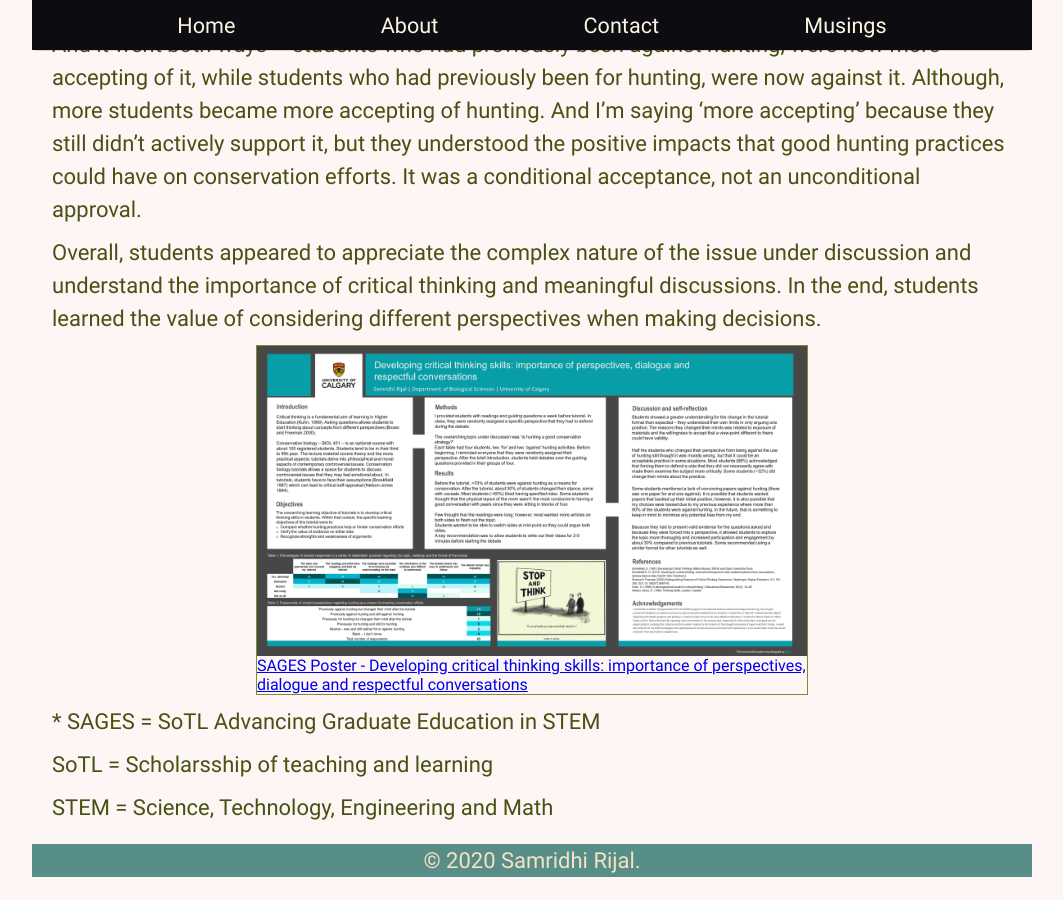
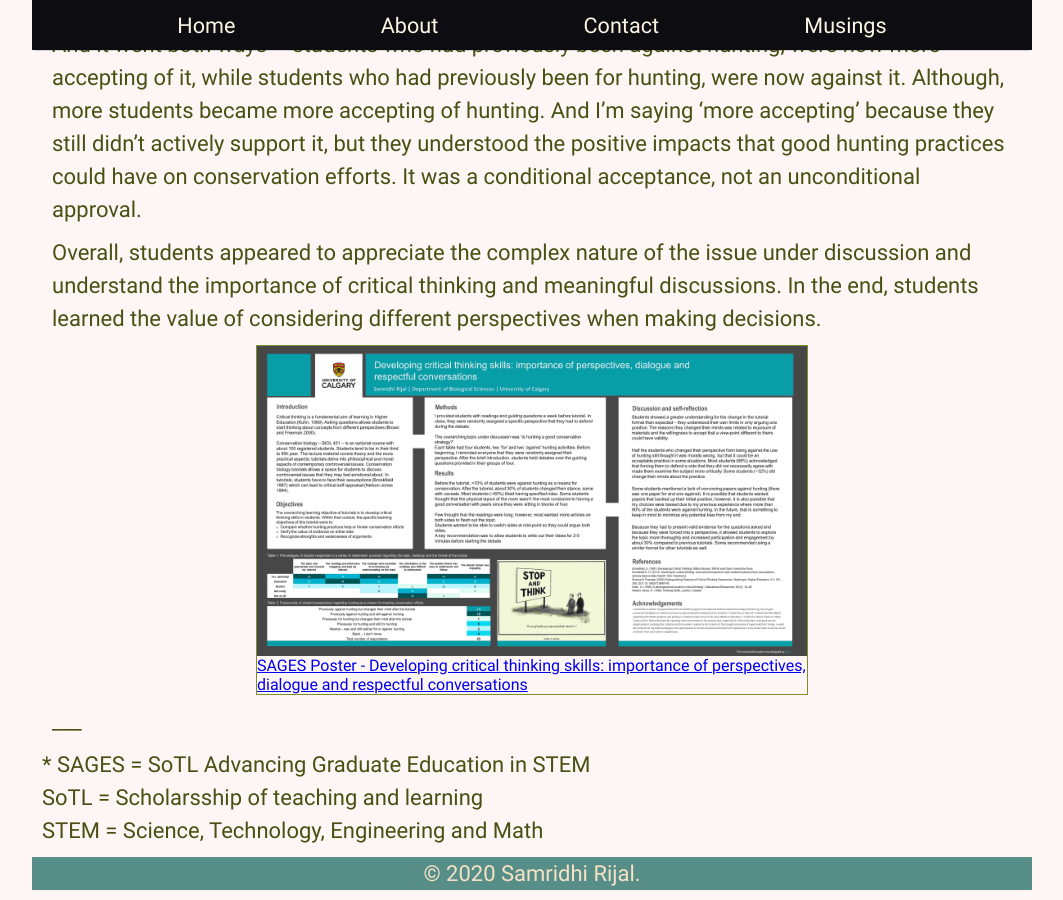
Before and after one commit to SamridhiR/SamridhiR.github.io, a Jekyll site: the page built from _posts/2020-09-15-developing-critical-thinking-skills.html, in a window 1280 px wide and 900 px high, scrolled down 1065 px. Shown: the whole window, without its empty margins (108-1171 px from the left). Built offline with Jekyll 4.4.1, drawn with Linux system fonts in a browser that asks for light colours.

Commit message:
update the website with proper templates

```diff
--- a/_posts/2020-09-09-research-overview-animal-behavior-and-parasites.html
+++ b/_posts/2020-09-09-research-overview-animal-behavior-and-parasites.html
@@ -10,12 +10,14 @@
 <p class="pad">After we collected the feces, we analysed the samples. Well, my amazing assistants processed the samples and I counted the number of parasite eggs in each microscope slide (and, therefore, in each individual) (Figure 1).</p>
 <figure>
 	<img class="figimg" src="/assets/img/example-data-sheet.jpg" alt="example data sheet">
-	<figcaption>Figure 1. An example of the data sheet for samples collected on May 26, 2017 which were processed and analysed on May 28, 2017 by my assistant, Camille—CVC—and me—SR. </figcaption>
+	<figcaption>Figure 1. An example of the data sheet for samples collected on May 26, 2017 which were processed and analysed on May 28, 2017 by my assistant, Camille—CVC*—and me—SR. </figcaption>
 </figure>
 <p class="pad">After a couple of years of doing this, I finally had answers for my questions:</p>
-<ol class="pad">
+<ol>
 	<li class="pad">Does season affect the number of parasite eggs that an individual shed in their feces? (<strong>spoiler alert</strong>: It does… but the parasite matters as well)</li>
 	<li class="pad">Does the sex of the infected individual affect the number of parasites eggs that an individual shed in their feces? (<strong>spoiler alert</strong>: Yes! And so, does the season. The relationship between season and host-sex on parasite egg count is fascinating!)</li>
 	<li class="pad">Does the parasite egg count affect how much time an individual devoted to different activities? (<strong>spoiler alert</strong>: Meh, not really)</li>
 </ol>
 <p class="pad">If you want to read my thesis (either the full or any part of 131 pages), click <a href="https://prism.ucalgary.ca/handle/1880/111450" target="_blank" title="Link to the official thesis on prism">“HERE”</a>.</p>
+<p class="pad"> ____</p>
+<p class="pad small">* Camille worked as my field assistant in 2017. She is passionate about conservation and has recently graduated with a Masters degree in Biodiversity Evolution and Conservation in Action. She has also started her own <a href="https://conservationnarratives.wordpress.com/" target="_blank" title="Link to Camille's website">website</a> where she writes well researched articles on conservation and sustainability issues. She also conducts interviews with professionals in those fields.</p>
--- a/_posts/2020-09-15-developing-critical-thinking-skills.html
+++ b/_posts/2020-09-15-developing-critical-thinking-skills.html
@@ -4,28 +4,15 @@
 tags: ["Higher education", "SAGES", "Critical thinking", "Personal"]
 ---
 <p class="pad">In 2019, I participated in the SAGES program.  <a href="https://www.ucalgary.ca/science/sages-program/" target="_blank" title="link to the official SAGES webpage at the University of Calgary">SAGES</a>*, an acronym with two other acronyms within it, is a program at the University of Calgary that teaches graduate students how to be a more responsive educator. In the first semester, we learned some theoretical concepts behind teaching and learning. We also learned how to provide feedback; align learning outcomes and assignments; set learning objectives; actively engage students in their learning process; and the basics of how memory and learning works.</p>
-<p class="pad">
-	In the second semester, we had to put what we had learned into practice. For the practicum, I developed a tutorial for the Conservation Biology course. In the previous year, I had worked as a TA for this course, and had identified a specific tutorial topic—hunting—that no one wanted to discuss. Most students were against hunting. Discussions around this topic were very flat—any ‘rebellion’ against the popular idea of ‘hunting bad’ was quickly squashed. I was, quite frankly, appalled that the students against hunting were not even interested in having a discussion. It seemed like their thinking was limited to ‘killing is bad, therefore hunting is bad.’
-</p>
-<p class="pad">
-	I wanted to broaden students’ perspectives and provide them with information about hunting from different perspectives so that students considered the biological, social, economic and political aspects of the topic and how it ties to conservation efforts. Only then, in my opinion, could they form an educated view.
-</p>
-<p class="pad">
-	My aim for the redesigned tutorial was to provide different perspectives on the topic (the full poster is below). During the tutorial session, students were randomly sorted into two groups – for or against hunting – and they had to debate the topic for their group. Astonishingly, for me at least, a substantial percentage of the class changed their minds about hunting after the in-class debate! And it went both ways – students who had previously been against hunting, were now more accepting of it, while students who had previously been for hunting, were now against it. Although, more students became more accepting of hunting. And I’m saying ‘more accepting’ because they still didn’t actively support it, but they understood the positive impacts that good hunting practices could have on conservation efforts. It was a conditional acceptance, not an unconditional approval.
-</p>
-<p class="pad">
-	Overall, students appeared to appreciate the complex nature of the issue under discussion and understand the importance of critical thinking and meaningful discussions. In the end, students learned the value of considering different perspectives when making decisions.
-</p>
+<p class="pad">In the second semester, we had to put what we had learned into practice. For the practicum, I developed a tutorial for the Conservation Biology course. In the previous year, I had worked as a TA for this course, and had identified a specific tutorial topic—hunting—that no one wanted to discuss. Most students were against hunting. Discussions around this topic were very flat—any ‘rebellion’ against the popular idea of ‘hunting bad’ was quickly squashed. I was, quite frankly, appalled that the students against hunting were not even interested in having a discussion. It seemed like their thinking was limited to ‘killing is bad, therefore hunting is bad.’</p>
+<p class="pad"> I wanted to broaden students’ perspectives and provide them with information about hunting from different perspectives so that students considered the biological, social, economic and political aspects of the topic and how it ties to conservation efforts. Only then, in my opinion, could they form an educated view. </p>
+<p class="pad">	My aim for the redesigned tutorial was to provide different perspectives on the topic (the full poster is below). During the tutorial session, students were randomly sorted into two groups – for or against hunting – and they had to debate the topic for their group. Astonishingly, for me at least, a substantial percentage of the class changed their minds about hunting after the in-class debate! And it went both ways – students who had previously been against hunting, were now more accepting of it, while students who had previously been for hunting, were now against it. Although, more students became more accepting of hunting. And I’m saying ‘more accepting’ because they still didn’t actively support it, but they understood the positive impacts that good hunting practices could have on conservation efforts. It was a conditional acceptance, not an unconditional approval.</p>
+<p class="pad">	Overall, students appeared to appreciate the complex nature of the issue under discussion and understand the importance of critical thinking and meaningful discussions. In the end, students learned the value of considering different perspectives when making decisions.</p>
 <figure>
 	<img class="figimg" src="/assets/img/SAGES_poster_SR.jpg" alt="SAGES poster">
 	<a href="/assets/img/SAGES-poster-SR.pdf" target="_blank" alt="SAGES poster">SAGES Poster - Developing critical thinking skills: importance of perspectives, dialogue and respectful conversations</a>
 </figure>
-<p class="pad">
-	* SAGES = SoTL Advancing Graduate Education in STEM
-</p>
-<p class="pad">
-	SoTL = Scholarsship of teaching and learning
-</p>
-<p class="pad">
-	STEM = Science, Technology, Engineering and Math
-</p>
+<p class="pad">___</p>
+<p class="small">	* SAGES = SoTL Advancing Graduate Education in STEM </p>
+<p class="small">	SoTL = Scholarsship of teaching and learning </p>
+<p class="small"> STEM = Science, Technology, Engineering and Math </p>
--- a/index.html
+++ b/index.html
@@ -23,10 +23,8 @@
       <li>Animal behavior</li>
       <li>Evolution</li>
       <li>Behavioral ecology</li>
-      <li>Wetland ecology</li>
-      <li>Mountain ecology</li>
+      <li>Wetland and mountain ecology</li>
       <li>Natural resource management</li>
-      <li>Basic ecology statistics.</li>
     </ul>
     <p>As a <strong>writing tutor/reviewer/technical editor</strong>, I consider and provide feedback on:</p>
     <ul class="circle">
```
Also changed, not shown: _posts/2020-09-23-summary-of-sexual-inequalities-in-helminth-infections.html (+3 -7 lines), assets/img/SR_logo.png (added), 1 other file.
